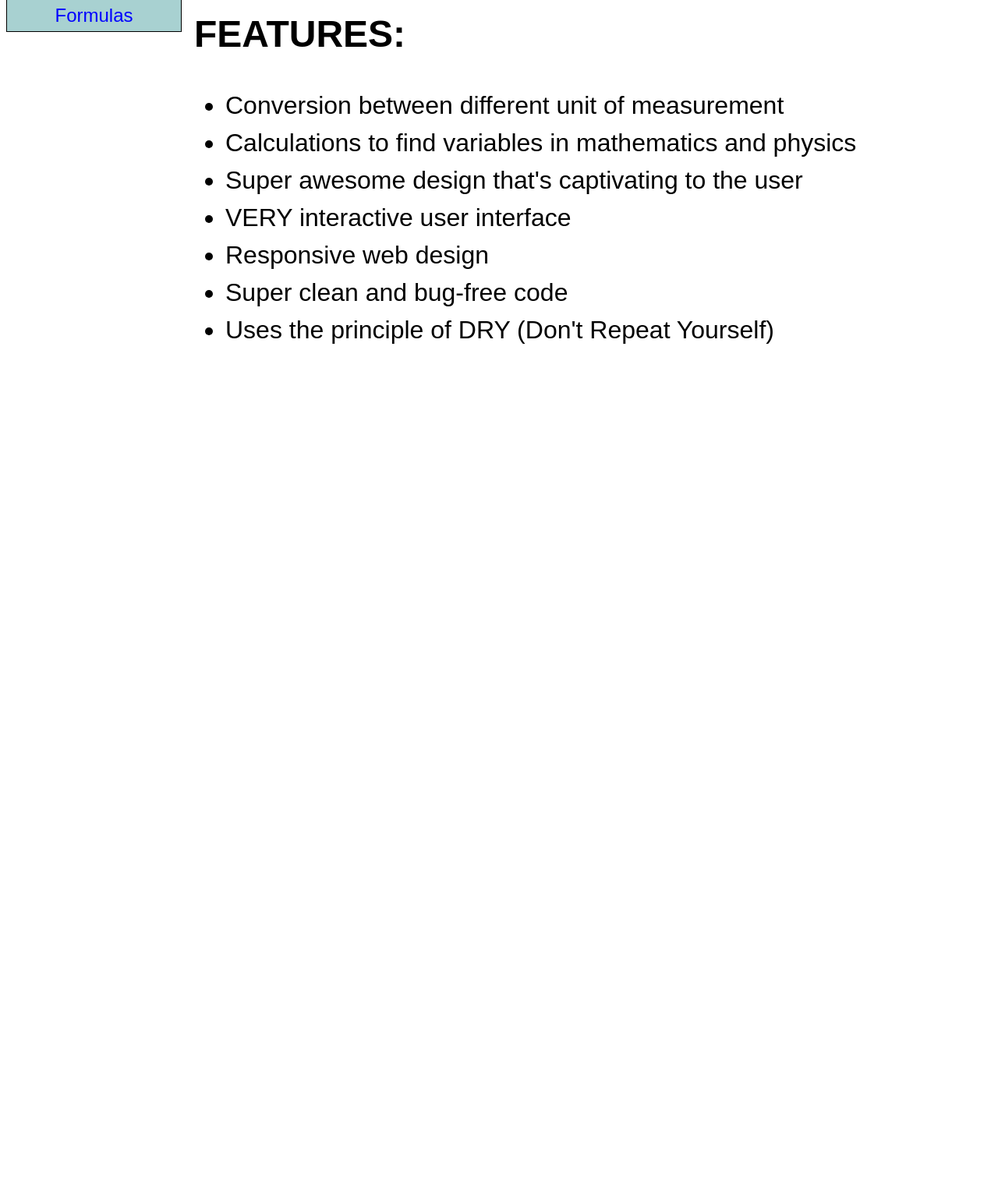
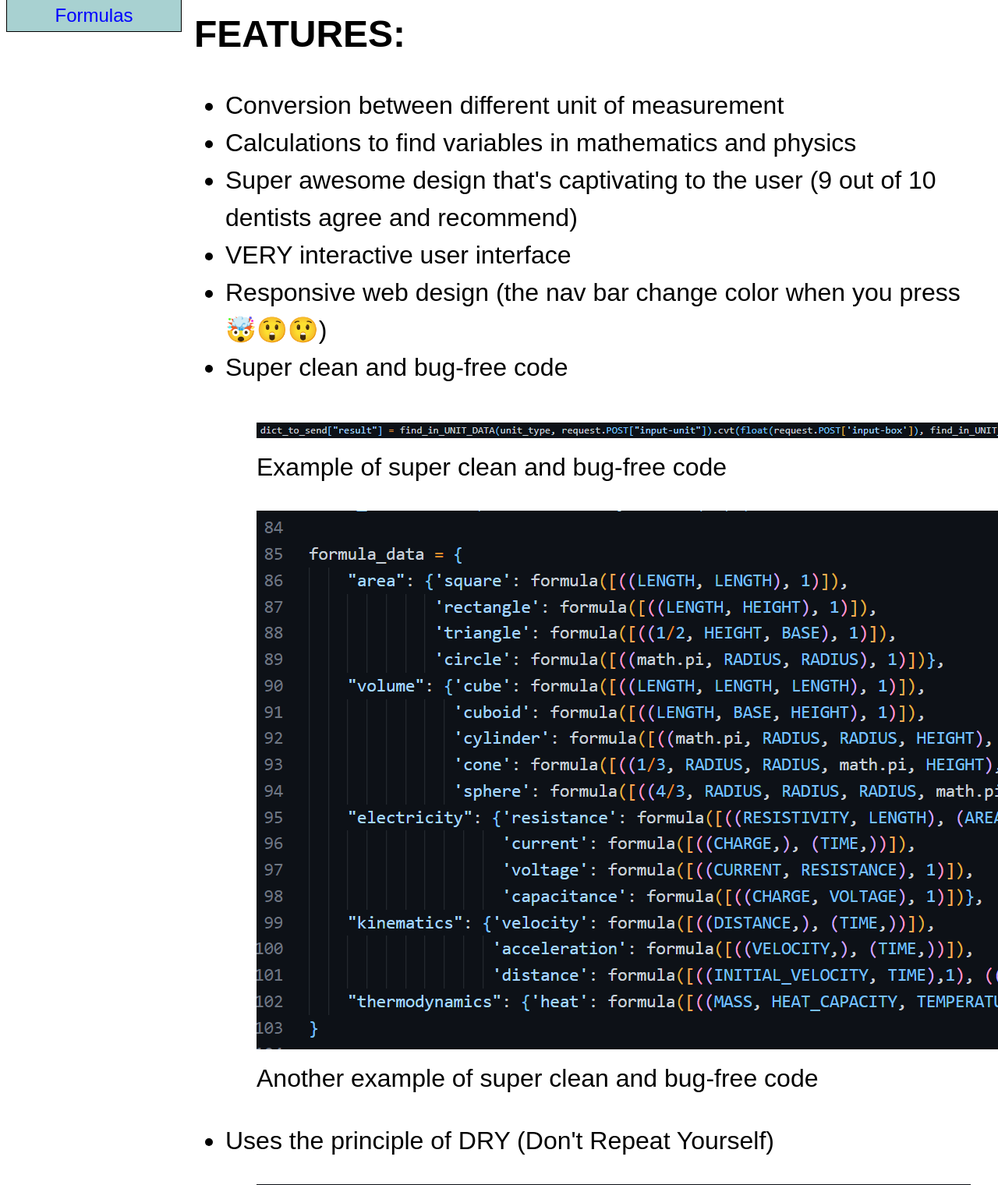
Before and after one commit to k1m-ch1/Conversion-and-Formulas, a Django app: page / in a window 1280 px wide; the page is wider, and only the part inside the window is pictured. Shown: the part 208-1728 px from the top of that part at 78% size. Before the commit the page ends 649 px from the top of that part, so only its background shows below. Run offline with Django 4.2, Linux system fonts and the light colour scheme.

Commit message:
edit home page

```diff
--- a/home/templates/home/index.html
+++ b/home/templates/home/index.html
@@ -1,4 +1,5 @@
 {% extends 'home/layout.html' %}
+{% load static %}
 
 {% block title%}
 Home
@@ -13,11 +14,31 @@ Conversion and Formulas
     <ul>
       <li>Conversion between different unit of measurement</li>
       <li>Calculations to find variables in mathematics and physics</li>
-      <li>Super awesome design that's captivating to the user</li>
+      <li>Super awesome design that's captivating to the user (9 out of 10 dentists agree and recommend)</li>
       <li>VERY interactive user interface</li>
-      <li>Responsive web design</li>
-      <li>Super clean and bug-free code</li>
-      <li>Uses the principle of DRY (Don't Repeat Yourself)</li>
+      <li>Responsive web design (the nav bar change color when you press 🤯😲😲)</li>
+      <li>Super clean and bug-free code
+        <figure>
+          <img src="{% static 'images/one_line.png'%}">
+          <figcaption>
+            Example of super clean and bug-free code
+          </figcaption>
+        </figure>
+        <figure>
+          <img src="{% static 'images/another_example_of_scabf_code.png'%}">
+          <figcaption>
+            Another example of super clean and bug-free code
+          </figcaption>
+        </figure>
+      </li>
+      <li>Uses the principle of DRY (Don't Repeat Yourself)
+        <figure>
+          <img src="{% static 'images/super_clean_and_bug_free_code.png'%}">
+          <figcaption>
+            Example of DRY code
+          </figcaption>
+        </figure>
+      </li>
     </ul>
   </p>
 </section>
```
Also changed, not shown: home/static/images/another_example_of_scabf_code.png (added), home/static/images/one_line.png (added), home/static/images/super_clean_and_bug_free_code.png (added).
